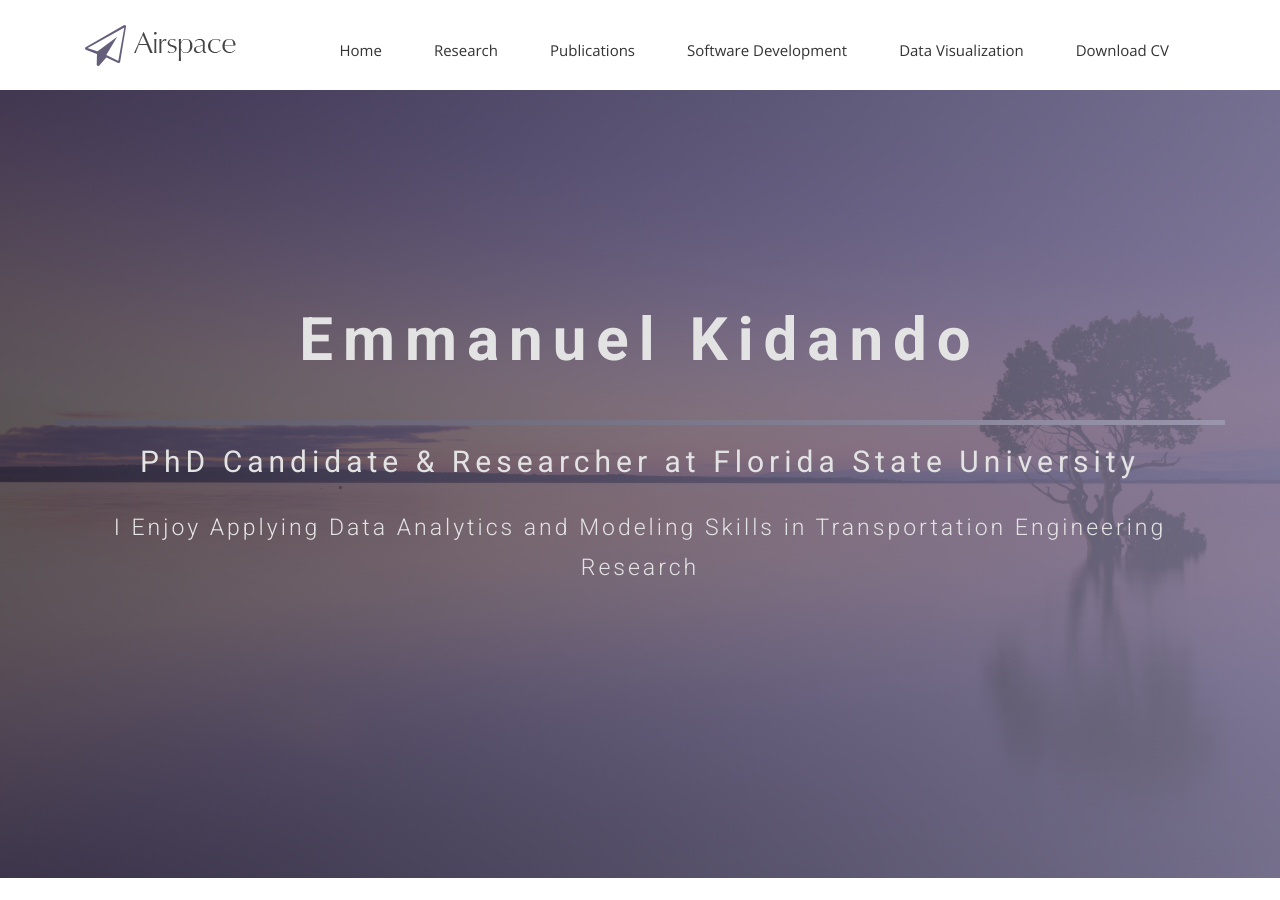
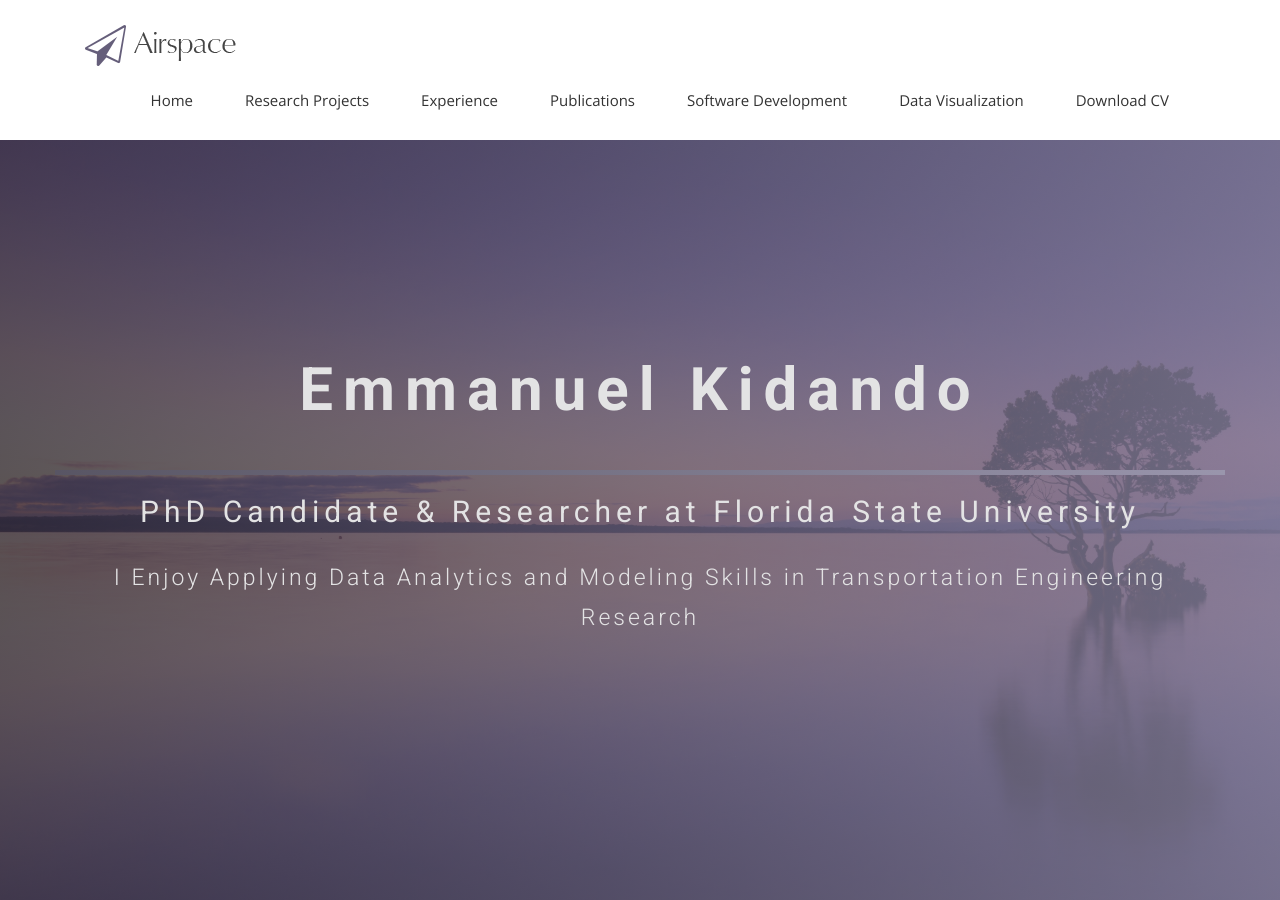
Before and after one commit to ekidando/Emma, a Jekyll site: the page built from index.html, in a window 1280 px wide and 900 px high. Built offline with Jekyll 4.4.1, drawn with Linux system fonts in a browser that asks for light colours; nearby versions of some CDN libraries; some web fonts are replaced.

Commit message:
Update header.html

```diff
--- a/_includes/header.html
+++ b/_includes/header.html
@@ -22,7 +22,8 @@
             <div class="collapse navbar-collapse" id="bs-example-navbar-collapse-1">
               <ul class="nav navbar-nav navbar-right">
                 <li><a href="{{ site.baseurl }}/">Home</a></li>
-                <li><a href="{{ site.baseurl }}/work">Research</a></li>
+                <li><a href="{{ site.baseurl }}/work">Research Projects</a></li>
+                <li><a href="{{ site.baseurl }}/experience">Experience</a></li>
                 <li><a href="{{ site.baseurl }}/publications">Publications</a></li>
                 <li><a href="{{ site.baseurl }}/software">Software Development</a></li>
                 <li><a href="#">Data Visualization</a></li>
```
